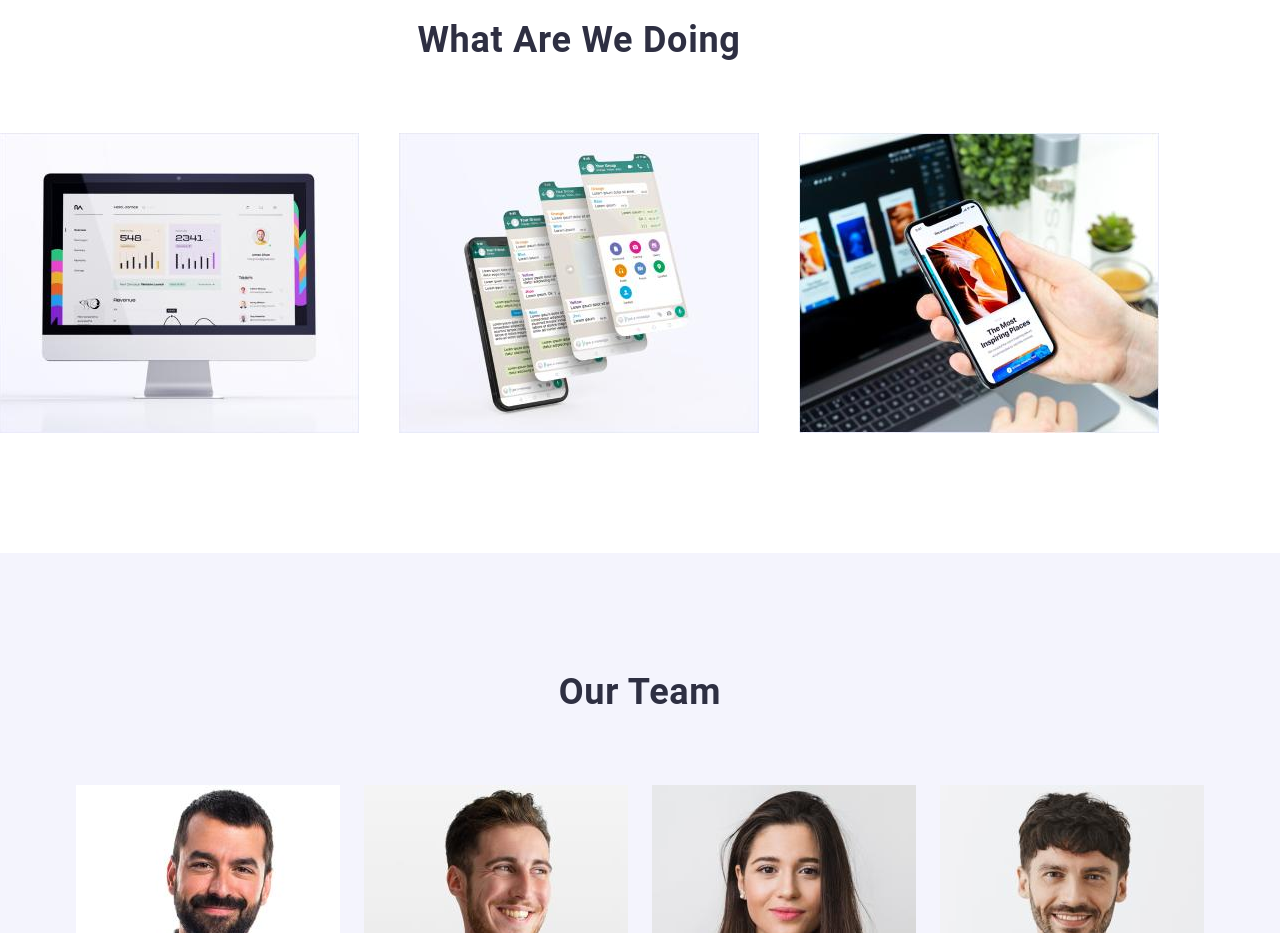
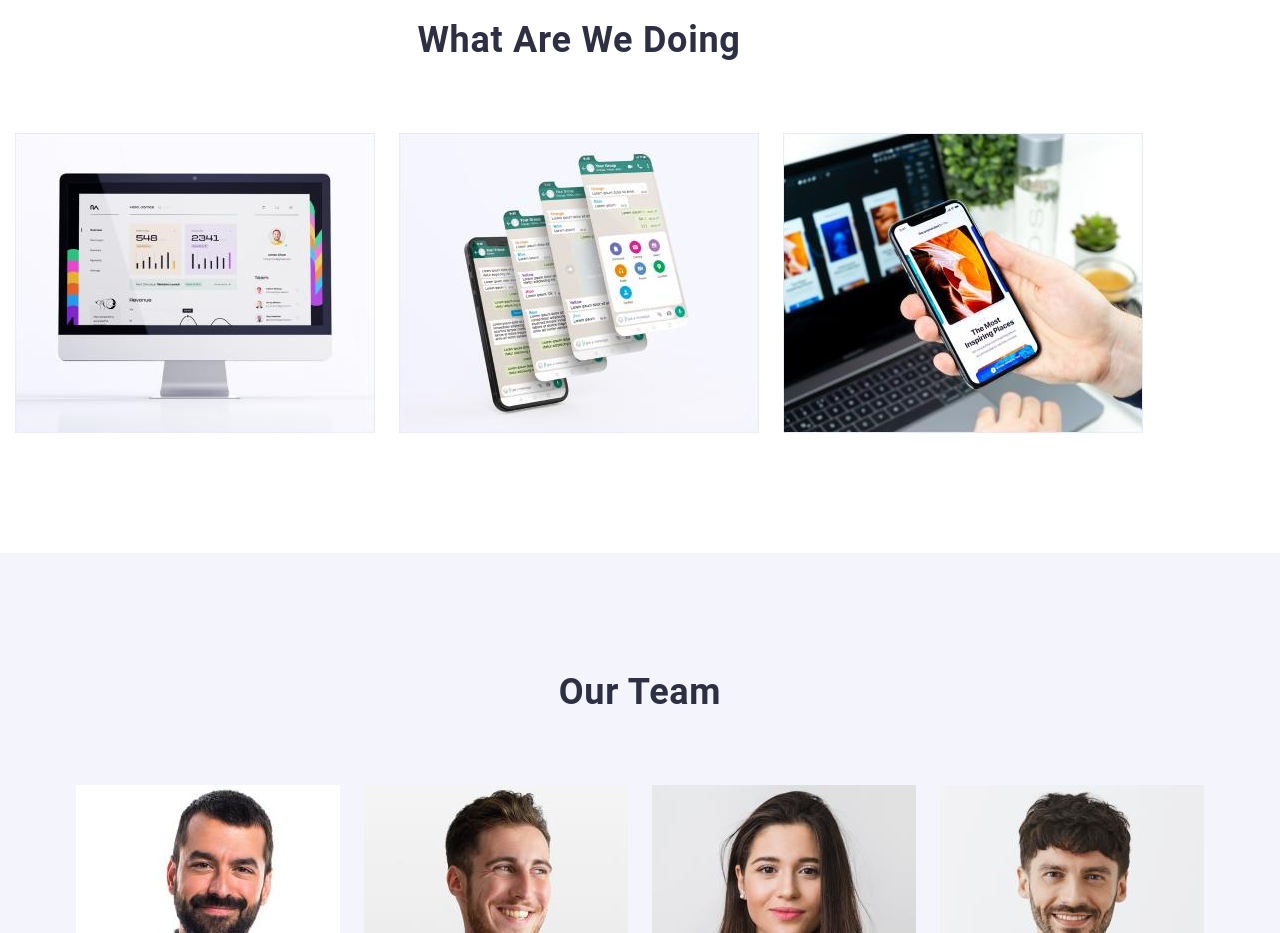
Before and after one commit to Hopecv/goit-markup-hw-03, a plain HTML site: page index.html in a window 1280 px wide. Shown: the part 1020-1953 px from the top of the page. Drawn offline with nearby package versions, Linux system fonts and the light colour scheme.

Commit message:
Update styles.css

```diff
--- a/css/styles.css
+++ b/css/styles.css
@@ -201,12 +201,9 @@ img {
   margin-bottom: 72px;
 }
 .third {
+  gap: 24px;
   align-items: center;
-  margin-left: 400px
-  margin-right: 250px
-  gap: 24px;
-
-}
+  }
 .thidr-li-it {
   width: calc((100% - 48px) / 3);
 }
```
